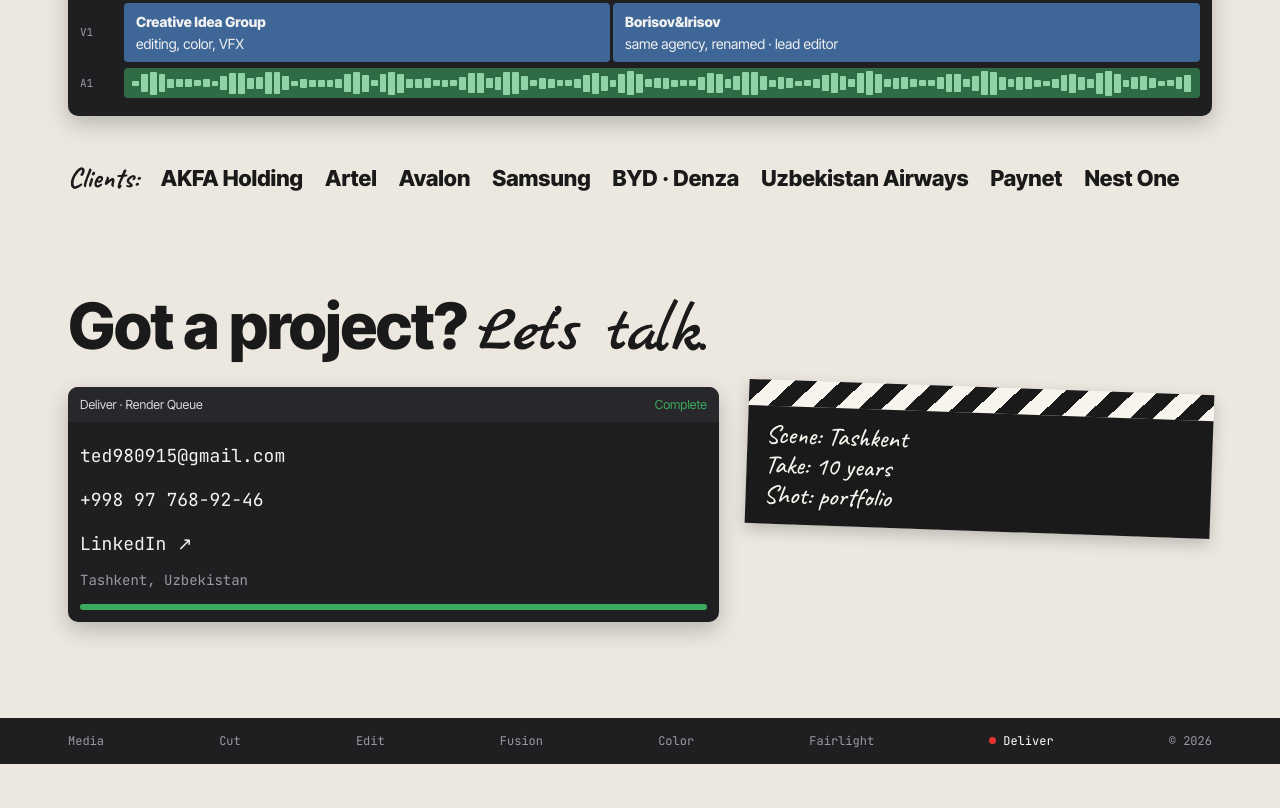
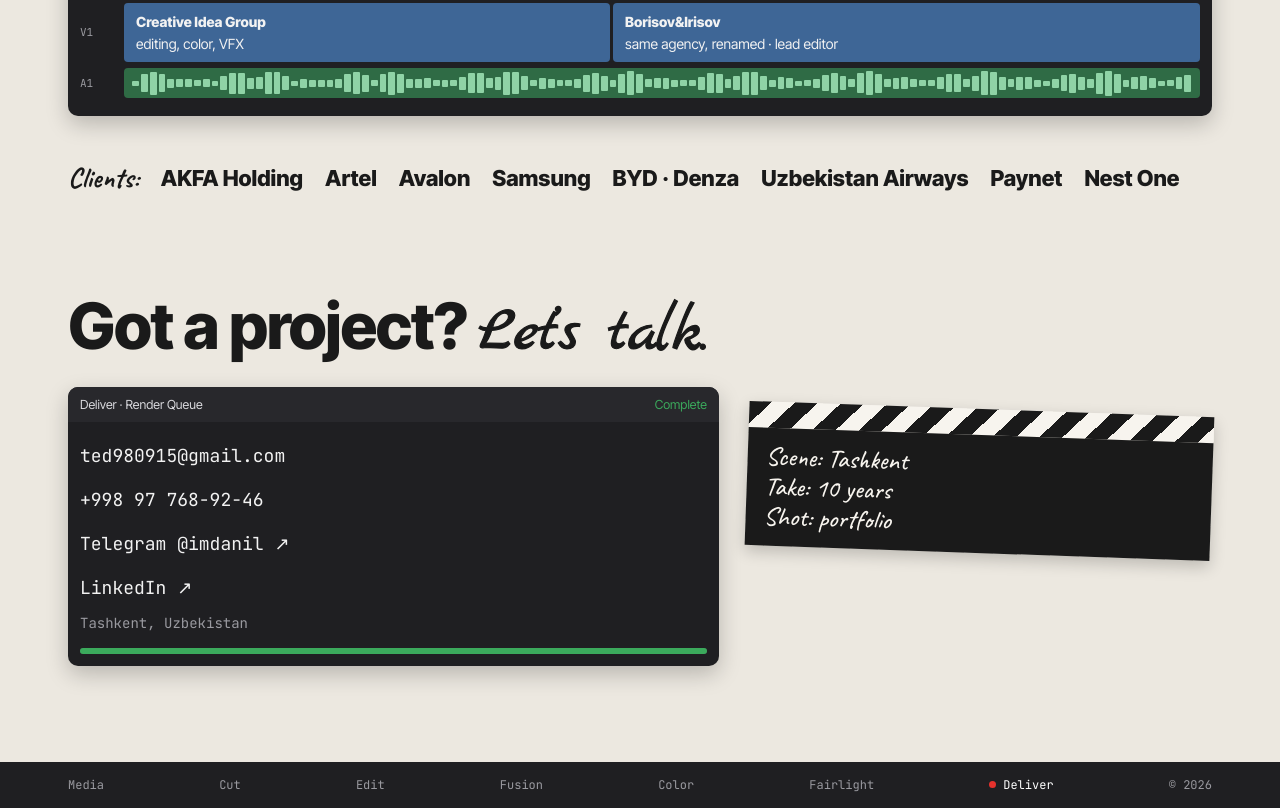
Before and after one commit to Danya-vibe/danil-portfolio, a plain HTML site: page index.html in a window 1280 px wide. Shown: the part 3286-4094 px from the top of the page. Before the commit the page ends 4050 px from the top, so only its background shows below. Drawn offline with Linux system fonts and the light colour scheme.

Commit message:
Add Telegram link to contact section
Co-Authored-By: Claude Opus 5.5 <noreply@anthropic.com>
Claude-Session: https://claude.ai/code/session_01FtExxm8pAaYiBqhrmGw1e2

```diff
--- a/index.html
+++ b/index.html
@@ -348,6 +348,7 @@ section{position:relative}
 <div class="panel-b rq">
 <a href="mailto:ted980915@gmail.com" class="mono">ted980915@gmail.com</a>
 <a href="tel:+998977689246" class="mono">+998 97 768-92-46</a>
+<a href="https://t.me/imdanil" class="mono" target="_blank" rel="noopener">Telegram @imdanil ↗</a>
 <a href="https://www.linkedin.com/in/danil-voshenikin-524312452/" class="mono" target="_blank" rel="noopener">LinkedIn ↗</a>
 <span class="mono" style="color:var(--panel-muted);font-size:14px"><span data-l="ru">Ташкент, Узбекистан</span><span data-l="en">Tashkent, Uzbekistan</span></span>
 <div class="progress"><div></div></div>
```
